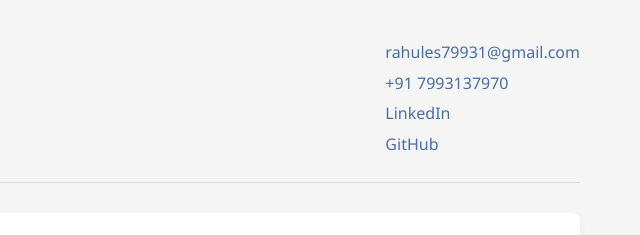
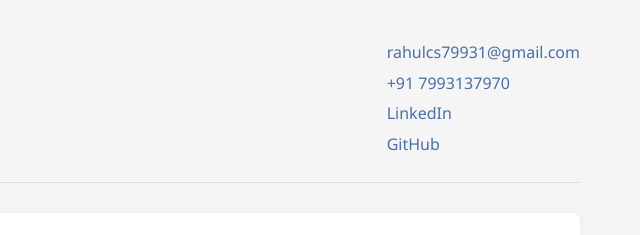
Before and after one commit to csrahul63045/portfolio, a plain HTML site: page index.html in a window 1280 px wide. Shown: the top 235 px of the page, 640-1280 px from the left. Drawn offline with Linux system fonts and the light colour scheme.

Commit message:
Update email address in contact info

```diff
--- a/index.html
+++ b/index.html
@@ -195,7 +195,7 @@
                 <p>Software Developer</p>
             </div>
             <div class="contact-info">
-                <a href="mailto:rahules79931@gmail.com">rahules79931@gmail.com</a>
+                <a href="mailto:rahules79931@gmail.com">rahulcs79931@gmail.com</a>
                 <a href="tel:+917993137970">+91 7993137970</a>
                 <a href="https://www.linkedin.com/in/rahul-cs-4b8b66297?utm_source=share&utm_campaign=share_via&utm_content=profile&utm_medium=android_app" target="_blank">LinkedIn</a>
                 <a href="https://github.com/csrahul63045" target="_blank">GitHub</a>
```
